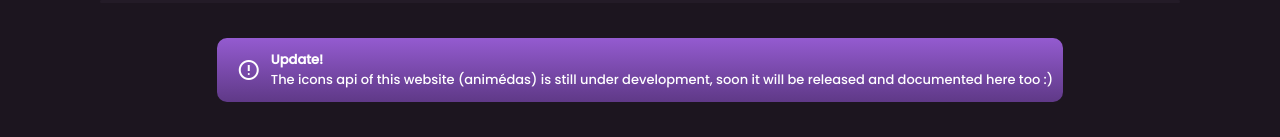
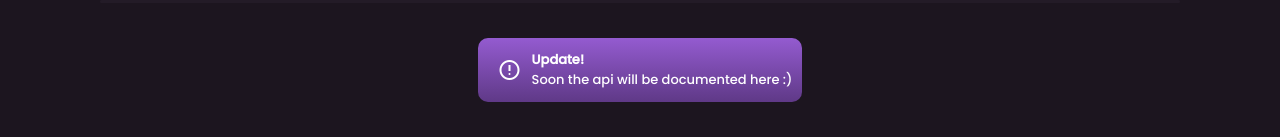
Before and after one commit to xDaswx/animedas-angular, an Angular app: page / in a window 1280 px wide. Shown: the part 546-683 px from the top of the page. Built offline with nearby package versions, Linux system fonts and the light colour scheme.

Commit message:
changes: information-info message to 'Soon the api will be documented here'

```diff
--- a/src/app/pages/home/home.component.html
+++ b/src/app/pages/home/home.component.html
@@ -28,7 +28,7 @@
           </div>
           <div class="information-info">
              <h4>Update!</h4>
-             <p>The icons api of this website (animédas) is still under development, soon it will be released and documented here too :)</p>
+             <p>Soon the api will be documented here :)</p>
           </div>
        </div>
     </div>
```
